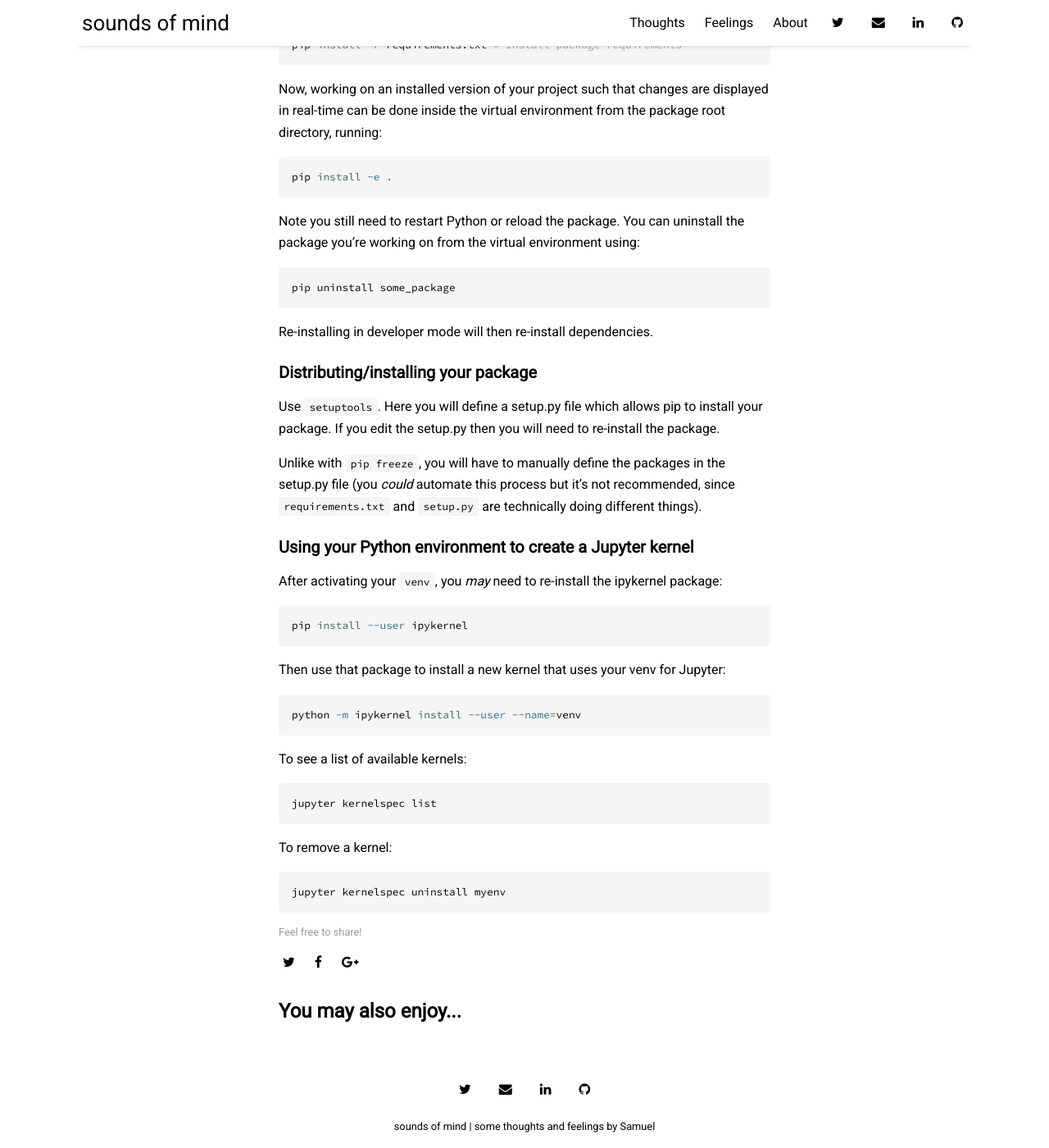
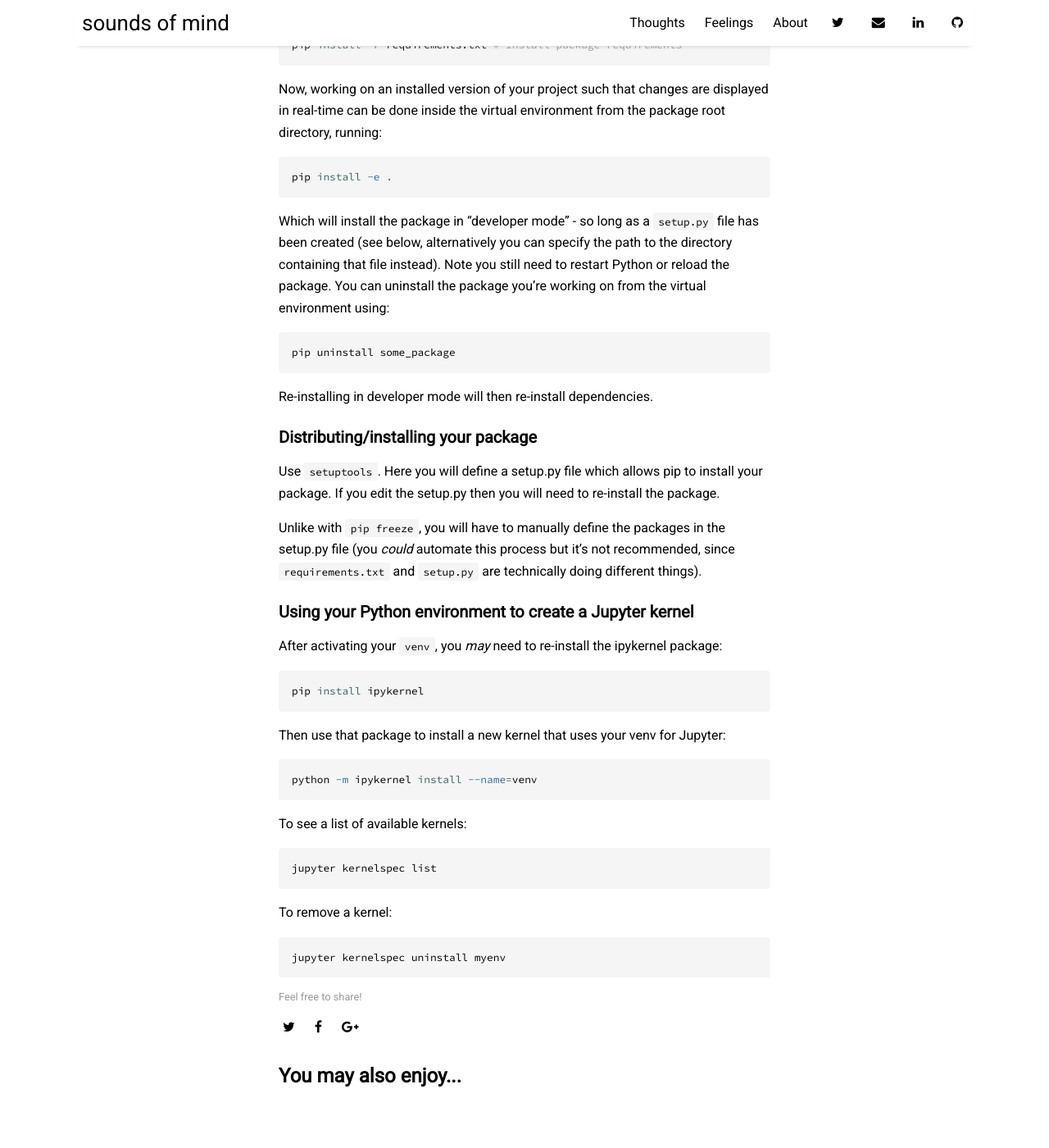
Before and after one commit to samuelhward/samuelhward.github.io, a Jekyll site: the page built from _posts/2021-04-03-python_packaging.md, in a window 1280 px wide and 1400 px high, scrolled down 1119 px. Shown: the whole window at 82% size. Built offline with Jekyll 4.4.1, drawn with Linux system fonts in a browser that asks for light colours; nearby versions of some CDN libraries.

Commit message:
removed --user flag in venv cmds, clarified developer mode install

````diff
--- a/_posts/2021-04-03-python_packaging.md
+++ b/_posts/2021-04-03-python_packaging.md
@@ -46,7 +46,7 @@ Now, working on an installed version of your project such that changes are displ
 pip install -e .
 ```
 
-Note you still need to restart Python or reload the package. You can uninstall the package you're working on from the virtual environment using:
+Which will install the package in "developer mode" - so long as a ```setup.py``` file has been created (see below, alternatively you can specify the path to the directory containing that file instead). Note you still need to restart Python or reload the package. You can uninstall the package you're working on from the virtual environment using:
 
 ```shell
 pip uninstall some_package
@@ -65,13 +65,13 @@ Unlike with ```pip freeze```, you will have to manually define the packages in t
 After activating your ```venv```, you _may_ need to re-install the ipykernel package:
 
 ```shell
-pip install --user ipykernel
+pip install ipykernel
 ```
 
 Then use that package to install a new kernel that uses your venv for Jupyter:
 
 ```shell
-python -m ipykernel install --user --name=venv
+python -m ipykernel install --name=venv
 ```
 
 To see a list of available kernels:
````
